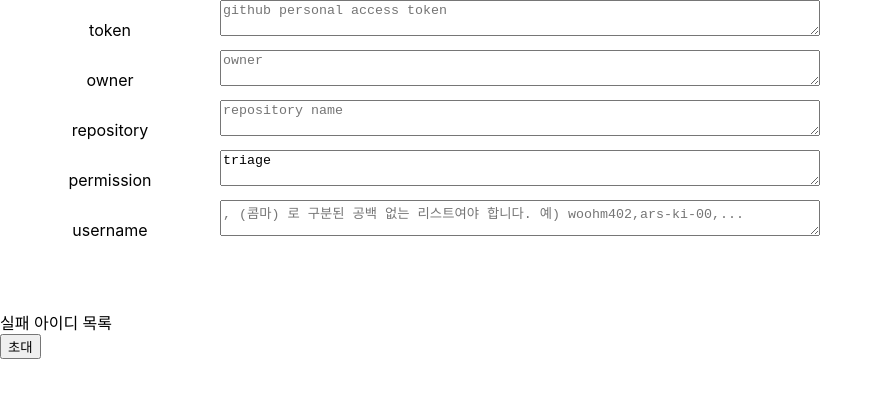
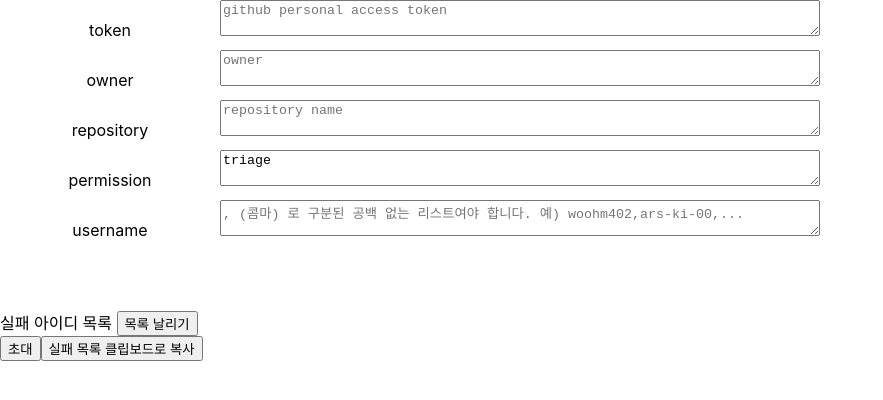
Before and after one commit to wafflestudio/github-auto-user-inviter, a Next.js app: page /repository in a window 1280 px wide. Shown: the top 400 px of the page, without its empty margins (0-883 px from the left). Built offline with nearby package versions, Linux system fonts and the light colour scheme.

Commit message:
클립보드 기능 추가

```diff
--- a/pages/repository/index.tsx
+++ b/pages/repository/index.tsx
@@ -54,6 +54,8 @@ const Repository: React.FC = () => {
     );
   };
 
+  const failedListWithComma = failedList.length >= 1 && failedList.reduce((acc, cur) => acc + ',' + cur);
+
   return (
     <form onSubmit={handleSubmit}>
       {['token', 'owner', 'repository', 'permission', 'username'].map((item, i) => (
@@ -72,12 +74,18 @@ const Repository: React.FC = () => {
       <br />
       <br />
       <div>
-        실패 아이디 목록
+        실패 아이디 목록{' '}
+        <button type={'button'} onClick={() => setFailedList([])}>
+          목록 날리기
+        </button>
         {failedList.map((item, i) => (
           <p key={i}>{item}</p>
         ))}
       </div>
       <button type={'submit'}>초대</button>
+      <button type={'button'} onClick={() => navigator.clipboard.writeText(failedListWithComma || '')}>
+        실패 목록 클립보드로 복사
+      </button>
     </form>
   );
 };
```
